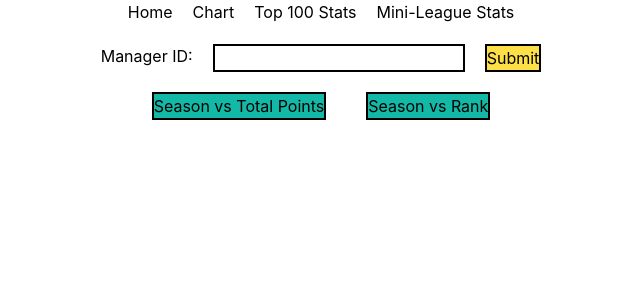
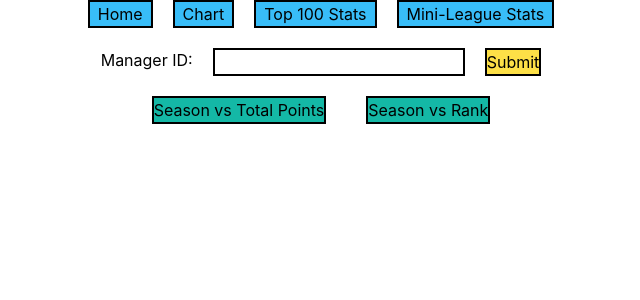
Before and after one commit to alricf/fantasySidekick, a React (Create React App) app in the folder client/: page / in a window 1280 px wide. Shown: the top 300 px of the page, without its empty margins (319-959 px from the left). Built offline with nearby package versions, Linux system fonts and the light colour scheme; no server answers.

Commit message:
Styling nav bar list items

```diff
--- a/client/src/App.js
+++ b/client/src/App.js
@@ -10,12 +10,12 @@ export default function App() {
     <>
       <Router>
         <ul className="flex justify-center space-x-5">
-          <li>
+          <li className="border-black border-2 bg-sky-400 px-2">
             <Link to="/">Home</Link>
           </li>
-          <li>Chart</li>
-          <li>Top 100 Stats</li>
-          <li>Mini-League Stats</li>
+          <li className="border-black border-2 bg-sky-400 px-2">Chart</li>
+          <li className="border-black border-2 bg-sky-400 px-2">Top 100 Stats</li>
+          <li className="border-black border-2 bg-sky-400 px-2">Mini-League Stats</li>
         </ul>
         <Routes>
           <Route exact path="/" element={<Home />} />
```
